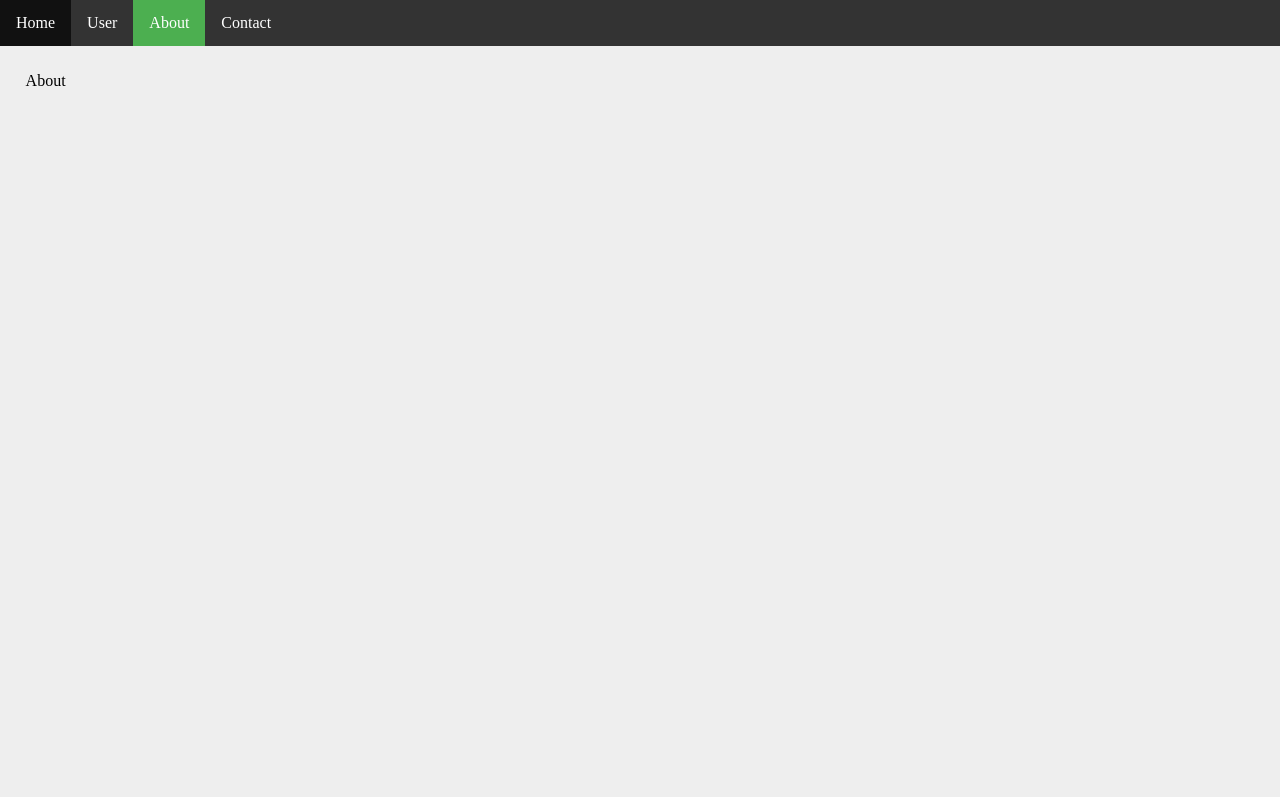
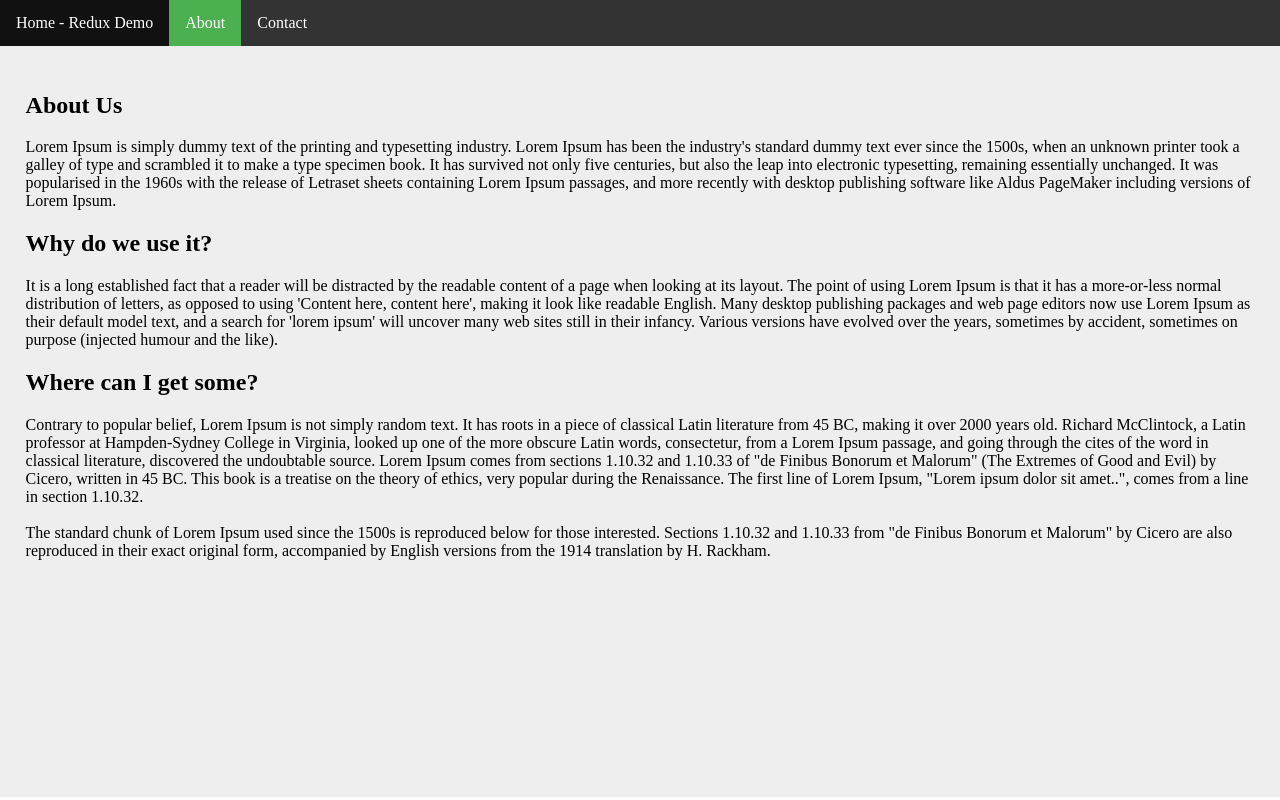
Before and after one commit to jackielii/simplest-redux-example, a React (Create React App) app: page /about in a window 1280 px wide. Built offline with nearby package versions, Linux system fonts and the light colour scheme.

Commit message:
Added static page content
added page contents in avout us and contact us pages

```diff
--- a/src/component/header.js
+++ b/src/component/header.js
@@ -8,8 +8,7 @@
             <React.Fragment>
                 <header>
                     <ul>
-                        <li className={this.props.location.pathname === "/" ? "active" : ""}><Link to="/">Home</Link></li>
-                        <li className={this.props.location.pathname === "/user" ? "active" : ""}><Link to="/user">User</Link></li>
+                        <li className={this.props.location.pathname === "/" ? "active" : ""}><Link to="/">Home - Redux Demo</Link></li>
                         <li className={this.props.location.pathname === "/about" ? "active" : ""}><Link to="/about">About</Link></li>
                         <li className={this.props.location.pathname === "/contact" ? "active" : ""}><Link to="/contact">Contact</Link></li>
                     </ul>
--- a/src/containers/main.js
+++ b/src/containers/main.js
@@ -1,14 +1,12 @@
 import React from 'react';
 import { Switch, Route } from 'react-router-dom';
 import Home from './../pages/home';
-import Users from './../pages/user';
 import About from './../pages/about';
 import Contact from './../pages/contact';
 
 const Main = () => (
         <Switch>
             <Route exact path='/' component={Home}/>
-            <Route exact path='/user' component={Users}/>
             <Route exact path='/about' component={About}/>
             <Route exact path='/contact' component={Contact}/>
         </Switch>
--- a/src/pages/about.js
+++ b/src/pages/about.js
@@ -4,7 +4,17 @@
     render() {
         return (
             <React.Fragment>
-               <div>About</div>
+               <h2>About Us</h2>
+               <p>Lorem Ipsum is simply dummy text of the printing and typesetting industry. Lorem Ipsum has been the industry's standard dummy text ever since the 1500s, when an unknown printer took a galley of type and scrambled it to make a type specimen book. It has survived not only five centuries, but also the leap into electronic typesetting, remaining essentially unchanged. It was popularised in the 1960s with the release of Letraset sheets containing Lorem Ipsum passages, and more recently with desktop publishing software like Aldus PageMaker including versions of Lorem Ipsum.</p>
+
+                <h2>Why do we use it?</h2>
+                <p>It is a long established fact that a reader will be distracted by the readable content of a page when looking at its layout. The point of using Lorem Ipsum is that it has a more-or-less normal distribution of letters, as opposed to using 'Content here, content here', making it look like readable English. Many desktop publishing packages and web page editors now use Lorem Ipsum as their default model text, and a search for 'lorem ipsum' will uncover many web sites still in their infancy. Various versions have evolved over the years, sometimes by accident, sometimes on purpose (injected humour and the like).</p>
+
+                <h2>Where can I get some?</h2>
+                <p>Contrary to popular belief, Lorem Ipsum is not simply random text. It has roots in a piece of classical Latin literature from 45 BC, making it over 2000 years old. Richard McClintock, a Latin professor at Hampden-Sydney College in Virginia, looked up one of the more obscure Latin words, consectetur, from a Lorem Ipsum passage, and going through the cites of the word in classical literature, discovered the undoubtable source. Lorem Ipsum comes from sections 1.10.32 and 1.10.33 of "de Finibus Bonorum et Malorum" (The Extremes of Good and Evil) by Cicero, written in 45 BC. This book is a treatise on the theory of ethics, very popular during the Renaissance. The first line of Lorem Ipsum, "Lorem ipsum dolor sit amet..", comes from a line in section 1.10.32.
+                <br />
+                <br />
+                The standard chunk of Lorem Ipsum used since the 1500s is reproduced below for those interested. Sections 1.10.32 and 1.10.33 from "de Finibus Bonorum et Malorum" by Cicero are also reproduced in their exact original form, accompanied by English versions from the 1914 translation by H. Rackham.</p>
             </React.Fragment>
         )
     }
--- a/src/pages/contact.js
+++ b/src/pages/contact.js
@@ -4,7 +4,19 @@
     render() {
         return (
             <React.Fragment>
-               <div>Contact</div>
+            <React.Fragment>
+               <h2>Contact Us</h2>
+               <p>Lorem Ipsum is simply dummy text of the printing and typesetting industry. Lorem Ipsum has been the industry's standard dummy text ever since the 1500s, when an unknown printer took a galley of type and scrambled it to make a type specimen book. It has survived not only five centuries, but also the leap into electronic typesetting, remaining essentially unchanged. It was popularised in the 1960s with the release of Letraset sheets containing Lorem Ipsum passages, and more recently with desktop publishing software like Aldus PageMaker including versions of Lorem Ipsum.</p>
+
+                <h2>Why do we use it?</h2>
+                <p>It is a long established fact that a reader will be distracted by the readable content of a page when looking at its layout. The point of using Lorem Ipsum is that it has a more-or-less normal distribution of letters, as opposed to using 'Content here, content here', making it look like readable English. Many desktop publishing packages and web page editors now use Lorem Ipsum as their default model text, and a search for 'lorem ipsum' will uncover many web sites still in their infancy. Various versions have evolved over the years, sometimes by accident, sometimes on purpose (injected humour and the like).</p>
+
+                <h2>Where can I get some?</h2>
+                <p>Contrary to popular belief, Lorem Ipsum is not simply random text. It has roots in a piece of classical Latin literature from 45 BC, making it over 2000 years old. Richard McClintock, a Latin professor at Hampden-Sydney College in Virginia, looked up one of the more obscure Latin words, consectetur, from a Lorem Ipsum passage, and going through the cites of the word in classical literature, discovered the undoubtable source. Lorem Ipsum comes from sections 1.10.32 and 1.10.33 of "de Finibus Bonorum et Malorum" (The Extremes of Good and Evil) by Cicero, written in 45 BC. This book is a treatise on the theory of ethics, very popular during the Renaissance. The first line of Lorem Ipsum, "Lorem ipsum dolor sit amet..", comes from a line in section 1.10.32.
+                <br />
+                <br />
+                The standard chunk of Lorem Ipsum used since the 1500s is reproduced below for those interested. Sections 1.10.32 and 1.10.33 from "de Finibus Bonorum et Malorum" by Cicero are also reproduced in their exact original form, accompanied by English versions from the 1914 translation by H. Rackham.</p>
+            </React.Fragment>
             </React.Fragment>
         )
     }
--- a/src/pages/user.js
+++ /dev/null
@@ -1,13 +0,0 @@
-import  React, { Component } from 'react';
-
-class User extends Component {
-    render() {
-        return (
-            <React.Fragment>
-               <div>User</div>
-            </React.Fragment>
-        )
-    }
-}
-
-export default User;
```
